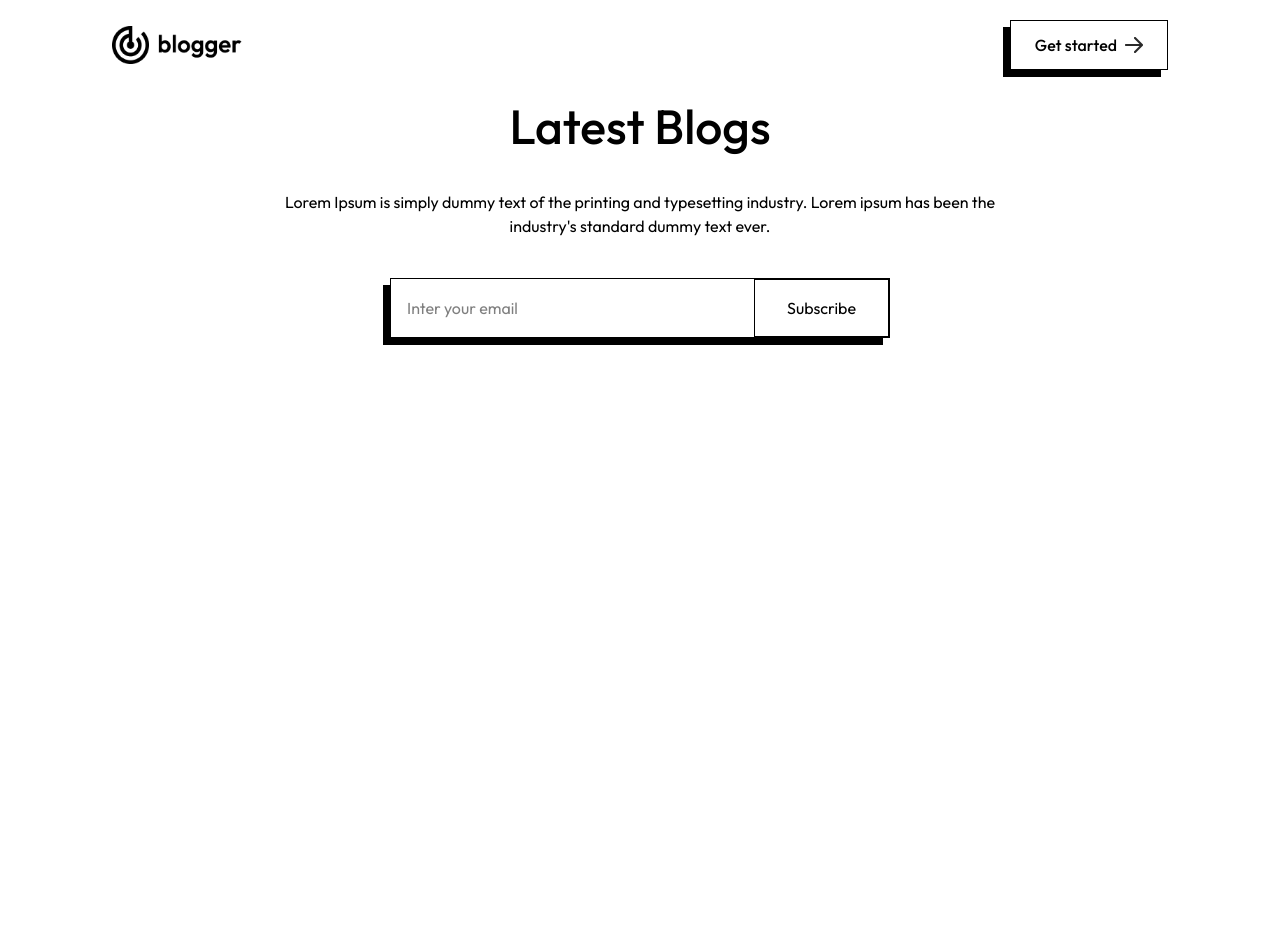
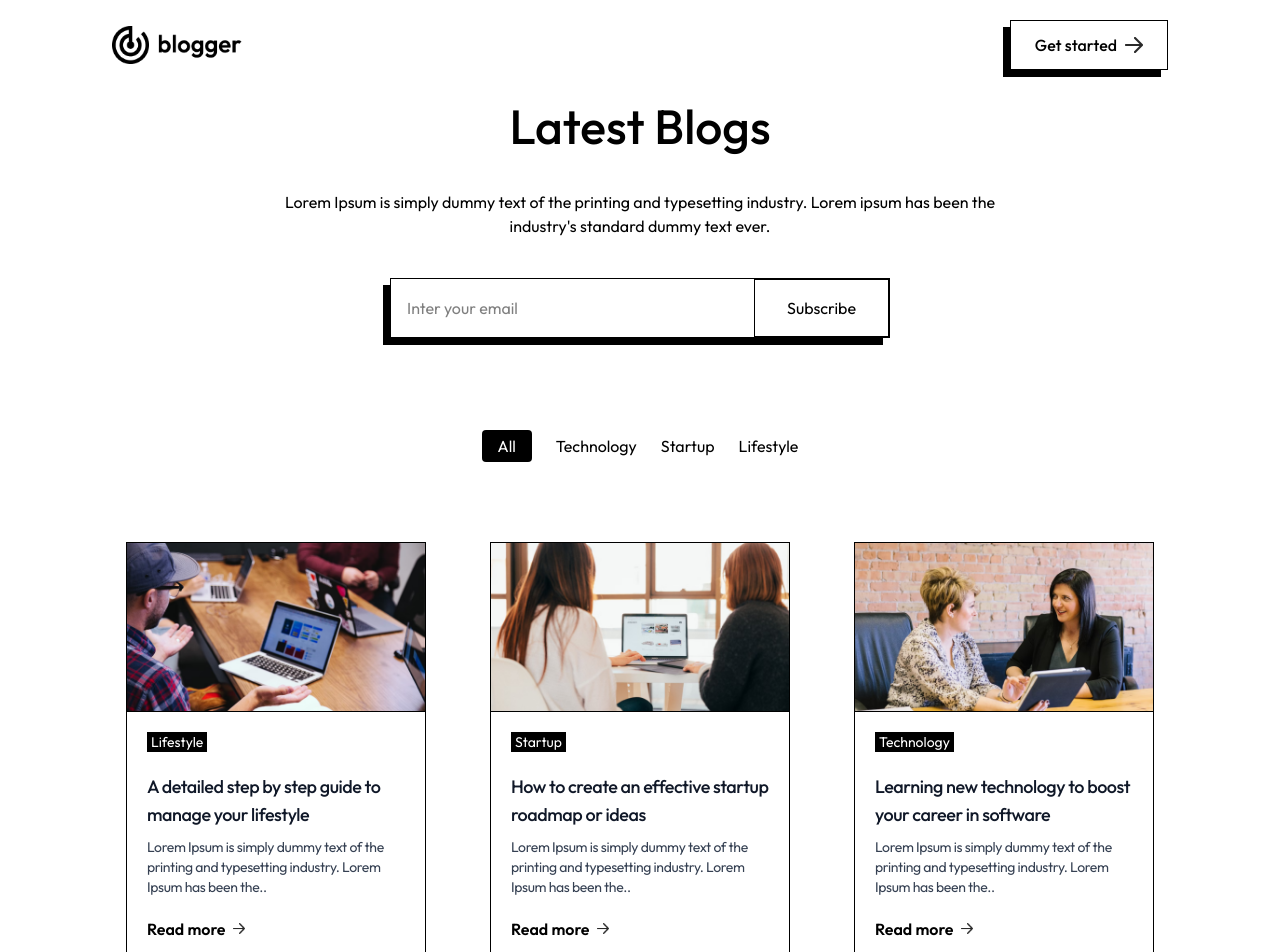
Before and after one commit to MarufHasanShihab/Blogger, a Next.js app: page / in a window 1280 px wide. Shown: the top 952 px of the page. Before the commit the page ends 800 px from the top, so only its background shows below. Built offline with nearby package versions, Linux system fonts and the light colour scheme.

Commit message:
added latest blog section and email subscribe section to home page

```diff
--- a/app/page.js
+++ b/app/page.js
@@ -1,3 +1,4 @@
+import BlogList from "@/components/BlogList";
 import Header from "@/components/Header";
 
 
@@ -6,6 +7,7 @@
   return (
     <>
     <Header/>
+    <BlogList/>
     </>
   );
 }
--- /dev/null
+++ b/components/BlogItems.jsx
@@ -0,0 +1,21 @@
+import { assets} from "@/Assets/assets"
+import Image from "next/image"
+
+const BlogItems = ({blog}) => {
+  const {image,category,title,description} = blog || {};
+  return (
+    <div className="max-w-[330px] my-10 sm:max-w-[300px] bg-white border border-black hover:shadow-[-7px_7px_0px_#000]">
+      <Image src={image} alt="blog_image" width={400} height={400} className="border-b border-black"/>
+      <p className="ml-5 mt-5 px-1 inline-block bg-black text-white text-sm">{category}</p>
+      <div className="p-5">
+        <h5 className="mb-2 text-lg font-medium tracking-tight text-gray-900">{title}</h5>
+        <p className="mb-3 text-sm tracking-tight text-gray-700">{description}</p>
+        <div className="inline-flex items-center py-2 font-semibold text-center">
+          Read more <Image src={assets.arrow} alt="arrow_icon" width={12} className="ml-2"/>
+        </div>
+      </div>
+    </div>
+  )
+}
+
+export default BlogItems
--- /dev/null
+++ b/components/BlogList.jsx
@@ -0,0 +1,22 @@
+import { blog_data } from "@/Assets/assets"
+import BlogItems from "./BlogItems"
+
+const BlogList = () => {
+  return (
+    <div>
+      <div className="flex justify-center gap-6 my-10">
+        <button className="bg-black text-white py-1 px-4 rounded-sm">All</button>
+        <button>Technology</button>
+        <button>Startup</button>
+        <button>Lifestyle</button>
+      </div>
+      <div className="flex flex-wrap justify-around gap-1 gap-y-10 mb-16 xl:mx-24">
+        {
+          blog_data.map((blog)=><BlogItems key={blog.title} blog={blog}/>)
+        }
+      </div>
+    </div>
+  )
+}
+
+export default BlogList
```
